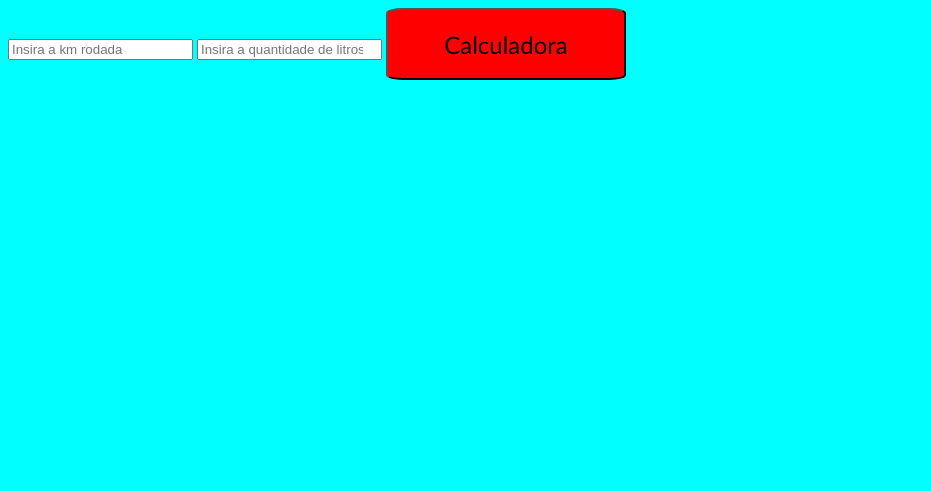
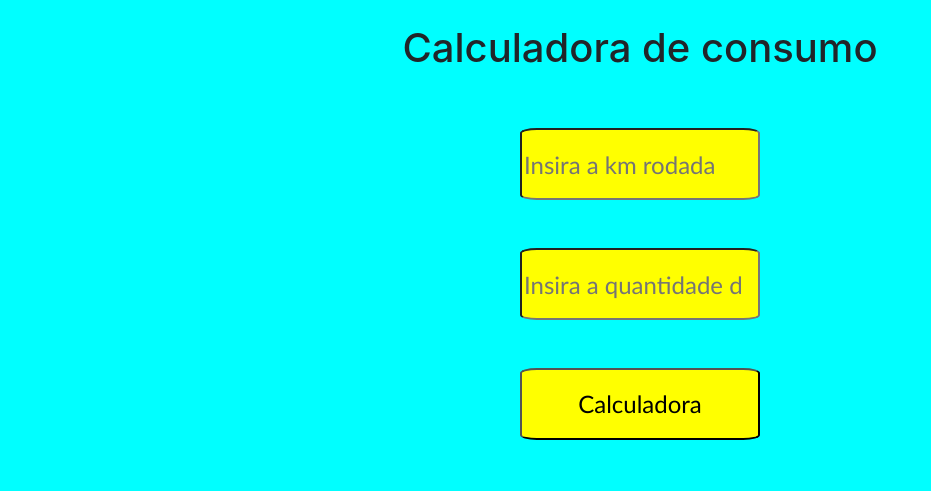
Before and after one commit to programerkkkkkkkkkkkkkkkkkkk/Programa-o-mobile, a website: page www/index.html in a window 1280 px wide. Shown: the whole page, without its empty margins (0-931 px from the left). Drawn offline with nearby package versions, Linux system fonts and the light colour scheme.

Commit message:
Calculadora de consumo

```diff
--- a/www/index.html
+++ b/www/index.html
@@ -7,13 +7,14 @@
     <script src="components/loader.js"></script>
      <script src="components/calculo.js"></script>
     <link rel="stylesheet" href="components/loader.css">
+    <link rel="stylesheet" href="https://stackpath.bootstrapcdn.com/bootstrap/4.1.3/css/bootstrap.min.css" integrity="sha384-MCw98/SFnGE8fJT3GXwEOngsV7Zt27NXFoaoApmYm81iuXoPkFOJwJ8ERdknLPMO" crossorigin="anonymous">
     <link rel="stylesheet" href="css/style.css">
 <style type="text/css">
 body{background-color:aqua;}
 .j{height:3em;
 width:10em;
 border-radius:7%;
-background-color:red;
+background-color:yellow;
 font-family:calibri;
 font-size:150%;
 }
@@ -23,12 +24,21 @@ font-size:150%;
 </head>
 <body>
 
-<input type="number" placeholder="Insira a km rodada"   id="km" step="0.1">
-<input type="number" placeholder="Insira a quantidade de litros" id="litros" step="0.1">
-<input class="j" type="button" value="Calculadora" onclick="calcularconsumo()">
-<p id="resultado">  </p>
+
+    <div align="center">
+
+<br>
+<h1>Calculadora de consumo</h1><br><br>
+
+<input type="number" placeholder="Insira a km rodada"   id="km" step="0.1" class="j"><br><br><br>
+<input type="number" placeholder="Insira a quantidade de litros" id="litros" step="0.1" class="j"><br><br><br>
+<input class="j" type="button" value="Calculadora" onclick="calcularconsumo()"><br><br><br>
+<p class="h1" id="resultado">  </p>
+<p id="t"> </p>
 
 <!-- Raphael Caumo, Wendell, Osvaldo -->
 
+</div>
+
 </body>
 </html>
```
